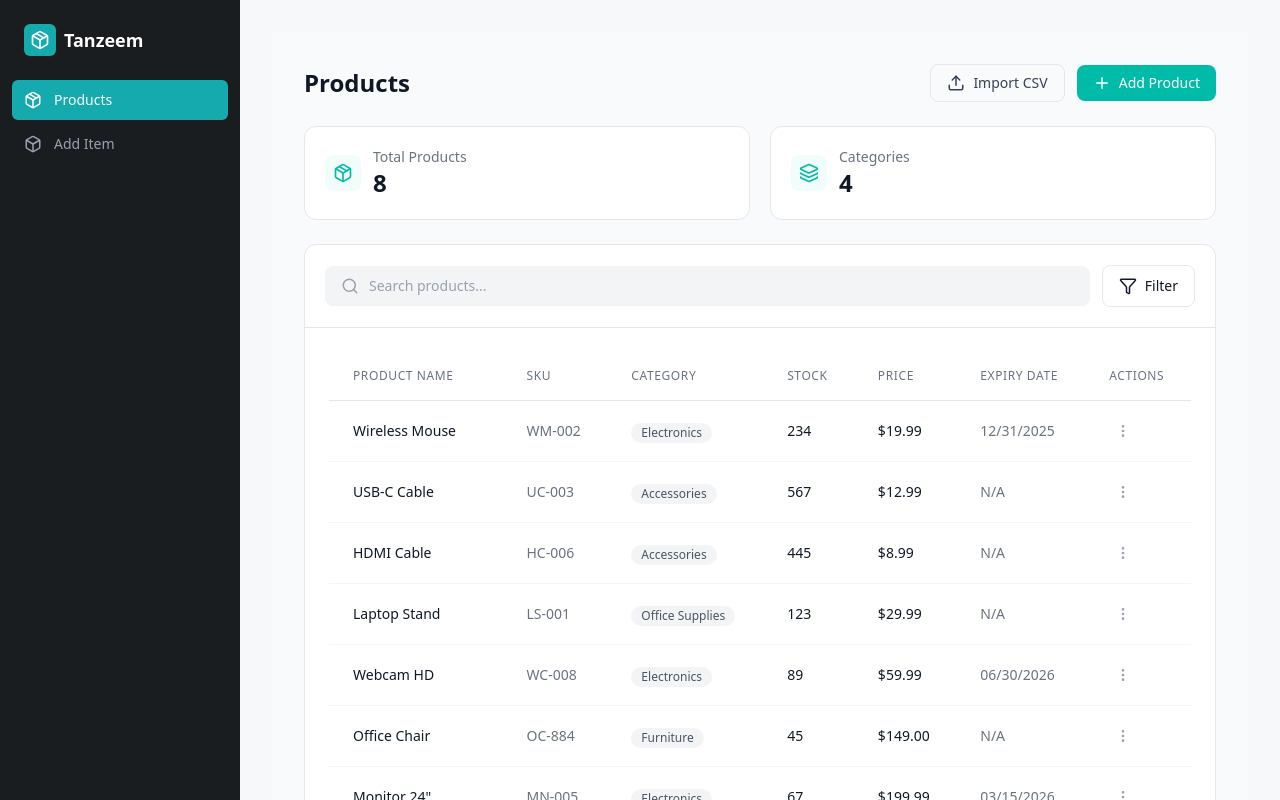
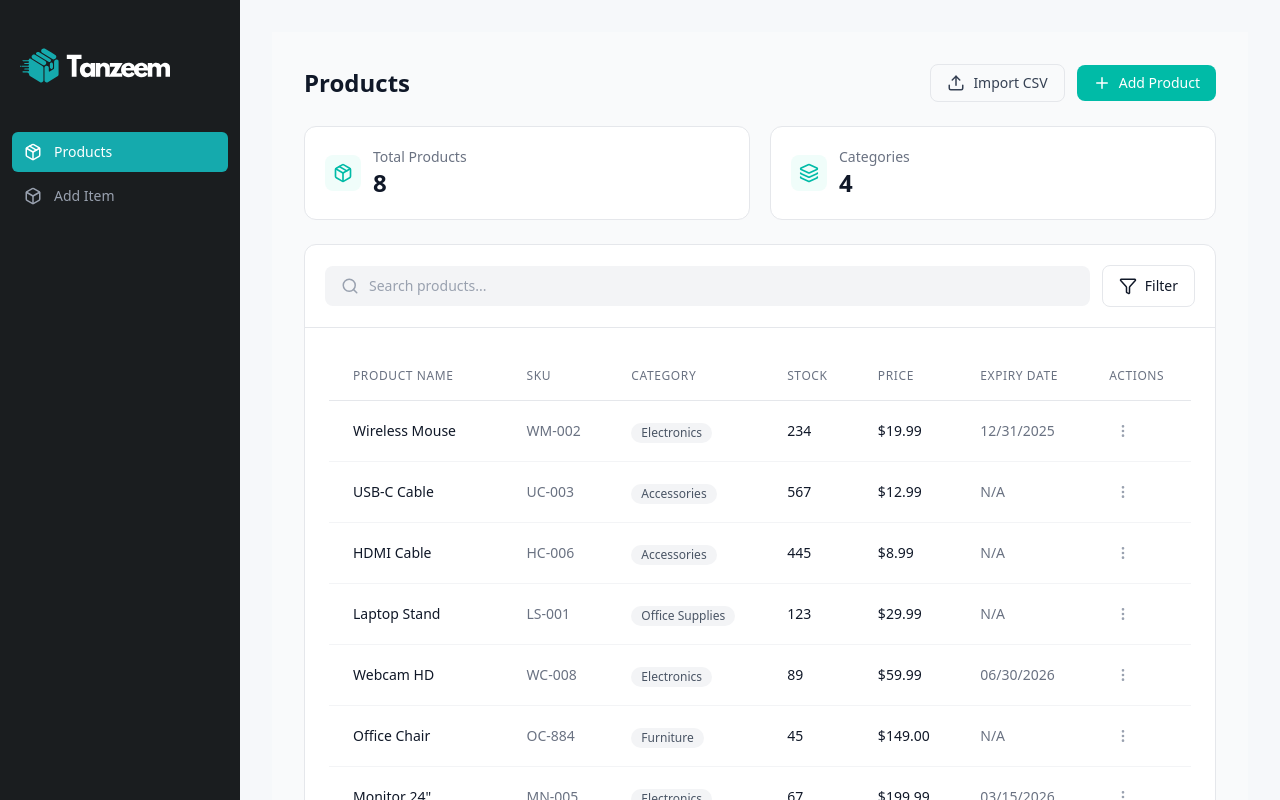
Before and after one commit to youssef-shalaby/Tanzeem, a React (Vite) app: page /products in a window 1280 px wide. Built offline with nearby package versions, Linux system fonts and the light colour scheme.

Commit message:
Added the Logo

```diff
--- a/src/components/Sidebar.jsx
+++ b/src/components/Sidebar.jsx
@@ -1,23 +1,23 @@
-import { Link, useLocation } from 'react-router';
-import { Package, Box } from 'lucide-react';
+import { Link, useLocation } from "react-router";
+import { Package, Box } from "lucide-react";
+import logo from '../assets/logo white.svg';
 
 export function Sidebar() {
   const location = useLocation();
 
   const menuItems = [
-    { icon: Package, label: 'Products', path: '/products' },
-    { icon: Box, label: 'Add Item', path: '/add-item' },
+    { icon: Package, label: "Products", path: "/products" },
+    { icon: Box, label: "Add Item", path: "/add-item" },
   ];
 
   return (
-    <div className="w-[240px] bg-[#1a1d1f] flex flex-col min-h-screen">
-      <div className="px-6 py-6">
-        <Link to="/" className="flex items-center gap-2 hover:opacity-80 transition-opacity">
-          <div className="w-8 h-8 rounded-md bg-[#15aaad] flex items-center justify-center">
-            <Package className="w-5 h-5 text-white" />
-          </div>
-          <span className="text-white text-lg font-semibold">Tanzeem</span>
-        </Link>
+    <div className="w-60 bg-[#1a1d1f] flex flex-col min-h-screen">
+      <div className="px-5 py-6">
+        <div className="py-6">
+          <Link to="/" className="hover:opacity-80 transition-opacity">
+            <img src={logo} alt="Tanzeem" className="h-9 w-auto" />
+          </Link>
+        </div>
       </div>
 
       <nav className="flex-1 px-3 space-y-1">
@@ -29,10 +29,12 @@ export function Sidebar() {
               key={item.path}
               to={item.path}
               className={`flex items-center gap-3 px-3 py-2.5 rounded-md transition-all text-sm ${
-                isActive ? 'bg-[#15aaad] text-white' : 'text-gray-400 hover:text-white hover:bg-white/5'
+                isActive
+                  ? "bg-[#15aaad] text-white"
+                  : "text-gray-400 hover:text-white hover:bg-white/5"
               }`}
             >
-              <Icon className="w-[18px] h-[18px]" />
+              <Icon className="w-4.5 h-4.5" />
               <span>{item.label}</span>
             </Link>
           );
```
Also changed, not shown: src/assets/Logo white.svg (added), src/assets/Logo.svg (added).
